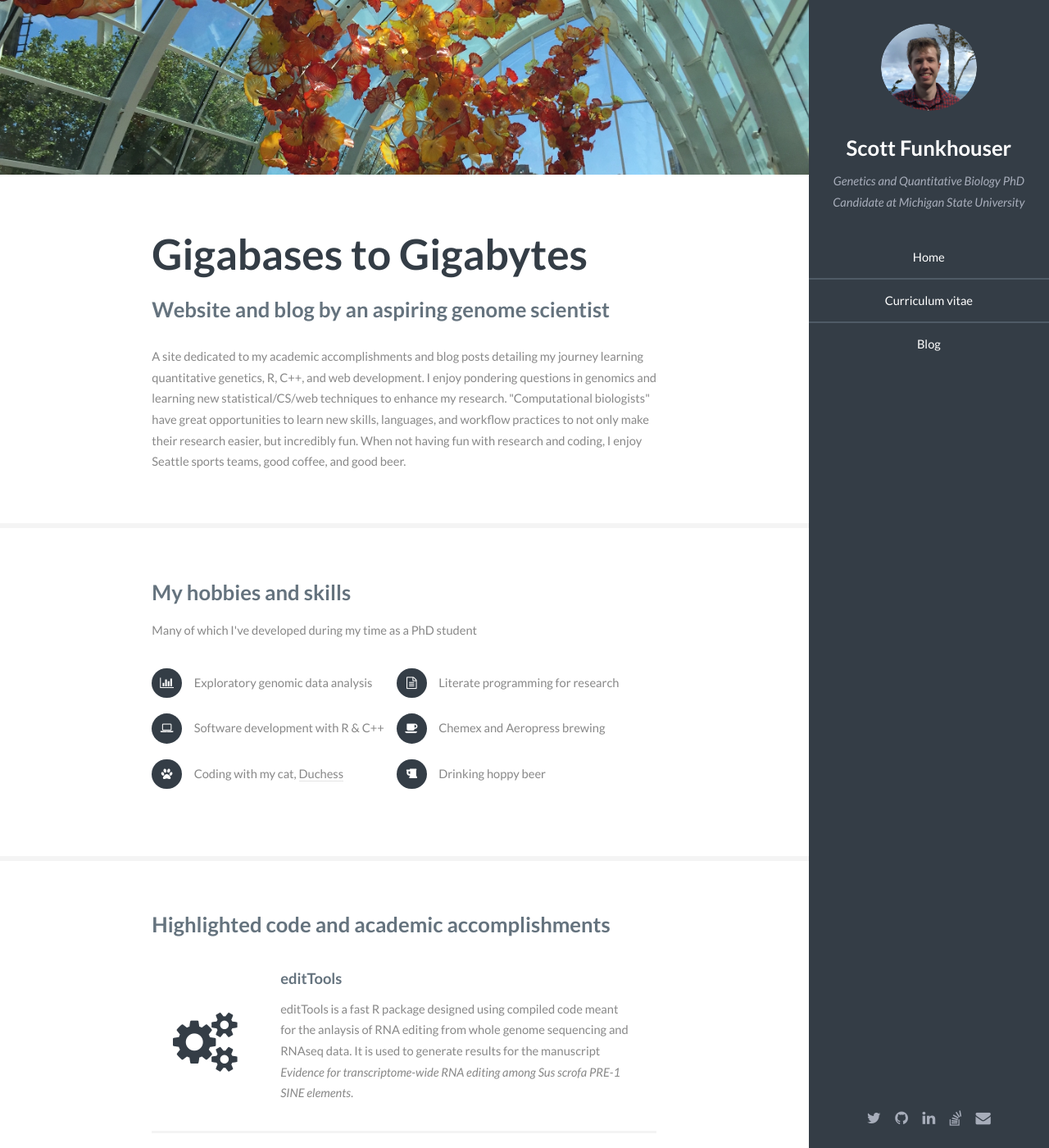
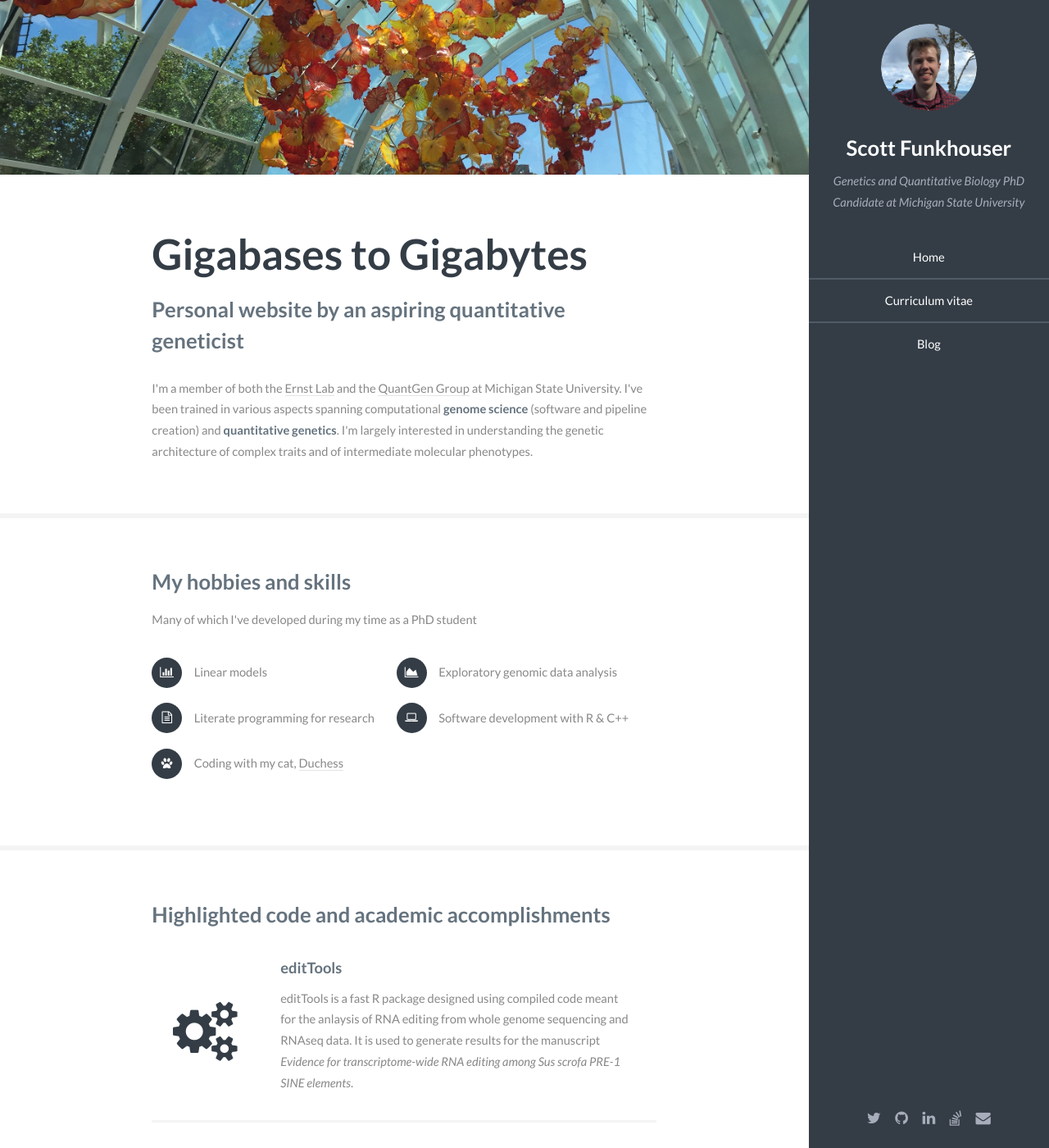
Before and after one commit to funkhou9/blog, a Jekyll site: the page built from index.html, in a window 1280 px wide and 1400 px high. Shown: the whole window at 82% size. Built offline with Jekyll 4.4.1, drawn with Linux system fonts in a browser that asks for light colours.

Commit message:
change intro and hobbies

```diff
--- a/_config.yml
+++ b/_config.yml
@@ -10,4 +10,4 @@ github_username:  funkhou9
 url: http://www.scottafunkhouser.com
 
 # Build settings
-highlighter: pygments
+# highlighter: pygments
--- a/index.html
+++ b/index.html
@@ -9,9 +9,16 @@ layout: default
         <div class="container">
             <header class="major">
                 <h2>Gigabases to Gigabytes</h2>
-                <p>Website and blog by an aspiring genome scientist</p>
+                <p>Personal website by an aspiring quantitative geneticist</p>
             </header>
-            <p>A site dedicated to my academic accomplishments and blog posts detailing my journey learning quantitative genetics, R, C++, and web development. I enjoy pondering questions in genomics and learning new statistical/CS/web techniques to enhance my research. "Computational biologists" have great opportunities to learn new skills, languages, and workflow practices to not only make their research easier, but incredibly fun. When not having fun with research and coding, I enjoy Seattle sports teams, good coffee, and good beer.</p>
+            <p>I'm a member of both the <a href="https://ernst-lab.github.io">Ernst Lab</a>
+               and the <a href="http://quantgen.github.io">QuantGen Group</a>
+               at Michigan State University. I've been trained in various aspects
+               spanning computational <strong>genome science</strong> (software and pipeline creation)
+               and <strong>quantitative genetics</strong>. I'm largely interested in understanding
+               the genetic architecture of complex traits and of intermediate molecular
+               phenotypes.
+               </p>
         </div>
     </section>
 
@@ -21,12 +28,11 @@ layout: default
             <h3>My hobbies and skills</h3>
             <p>Many of which I've developed during my time as a PhD student</p>
             <ul class="feature-icons">
-                <li class="fa-bar-chart">Exploratory genomic data analysis</li>
+                <li class="fa-bar-chart">Linear models</li>
+                <li class="fa-area-chart">Exploratory genomic data analysis</li>
                 <li class="fa-file-text-o">Literate programming for research</li>
                 <li class="fa-laptop">Software development with R &amp; C++</li>
-                <li class="fa-coffee">Chemex and Aeropress brewing</li>
                 <li class="fa-paw">Coding with my cat, <a href="https://www.instagram.com/duchess_of_fluffington/">Duchess</a></li>
-                <li class="fa-beer">Drinking hoppy beer</li>
             </ul>
         </div>
     </section>
```
